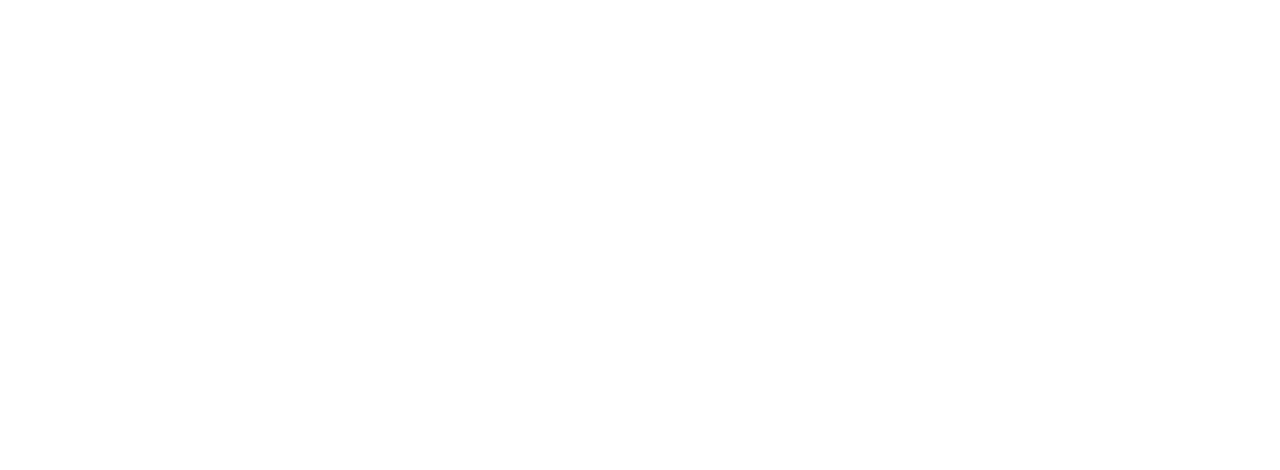
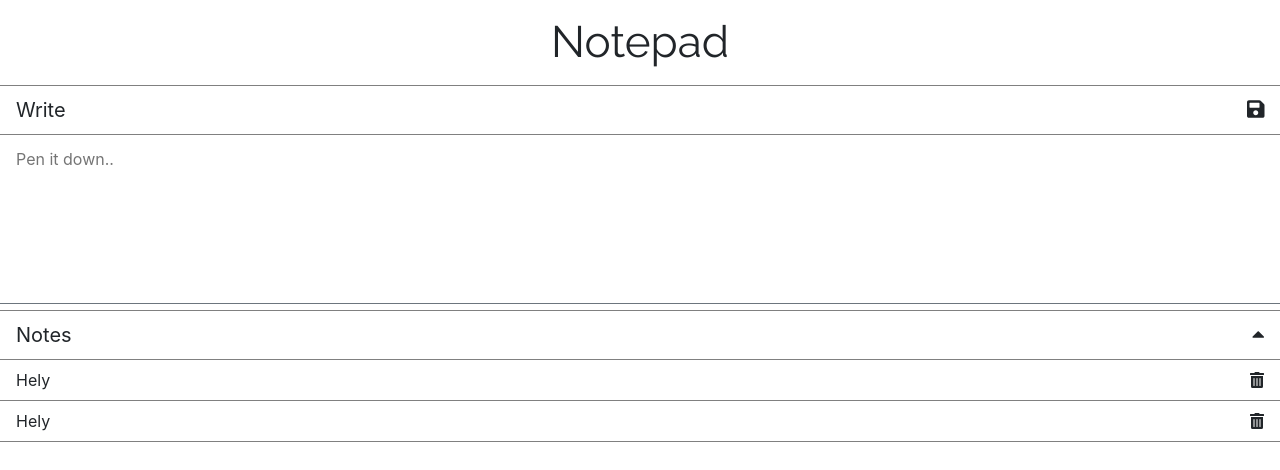
Before and after one commit to piyush078/notepad, a plain HTML site: page index.html in a window 1280 px wide. Drawn offline with nearby package versions, Linux system fonts and the light colour scheme.

Commit message:
Add the elements to the template Add the notes list container. Fix display property of window cover element.

```diff
--- /dev/null
+++ b/css/display.css
@@ -0,0 +1,20 @@
+/**
+ * display.css
+ *
+ * This stylesheet styles the elements for a good user interface.
+ */
+
+.n-header-title {
+  font-family: "Raleway", sans-serif;
+}
+
+.n-content-input {
+  width: 100%;
+  border-radius: 5px;
+  resize: none;
+  outline: 0;
+  padding: 0.75rem 1rem;
+  border: 0;
+  border-radius: 0;
+  border-bottom: 1px solid #6c757d;
+}
--- a/css/index.css
+++ b/css/index.css
@@ -2,22 +2,38 @@
  * index.css
  *
  * This is the main stylesheet of the application.
- * It defines the basic styling properties to the elements.
+ * It defines the basic styling properties of the elements.
  */
+
+/* =================================================================
+   Load the fonts
+   ================================================================= */
+
+@import url('https://fonts.googleapis.com/css?family=Raleway');
+
+
+/* =================================================================
+   Styles for different devices
+   ================================================================= */
 
 /* Small devices (portrait phones, phones, less than 768px) */
 @media (max-width: 767.98px) {
-  html {
+  #window-cover-title div {
     font-size: 0.9rem;
   }
 }
 
 /* Medium devices (tablets, 768px and up) */
 @media (min-width: 768px) {
-  html {
+  #window-cover-title div {
     font-size: 1.2rem;
   }
 }
+
+
+/* =================================================================
+   Additional Display classes
+   ================================================================= */
 
 .display-5 {
   font-size: 2.75rem;
@@ -25,12 +41,17 @@
   line-height: 1.2;
 }
 
+
+/* =================================================================
+   Styles for the application
+   ================================================================= */
+
 #window-cover {
   height: 100vh;
   width: 100%;
+  display: none;
   background-color: gray;
 }
-
 
 /* Give flex display */
 .flex {
@@ -38,3 +59,16 @@
   justify-content: center;
   align-items: center;
 }
+
+.n-block-title {
+  font-size: 1.25rem;
+  line-height: 1.2;
+  border-top: 1px solid gray;
+  border-bottom: 1px solid gray;
+  padding: 0.75rem 1rem;
+}
+
+.n-content-list-item {
+  border-bottom: 1px solid gray;
+  padding: 0.5rem 1rem;
+}
--- a/index.html
+++ b/index.html
@@ -10,15 +10,70 @@
     <!-- Bootstrap CSS, index.css -->
     <link rel="stylesheet" href="https://maxcdn.bootstrapcdn.com/bootstrap/4.0.0/css/bootstrap.min.css" integrity="sha384-Gn5384xqQ1aoWXA+058RXPxPg6fy4IWvTNh0E263XmFcJlSAwiGgFAW/dAiS6JXm" crossorigin="anonymous">
     <link rel="stylesheet" href="css/index.css">
+    <link rel="stylesheet" href="css/display.css">
   </head>
   <body>
 
     <!-- Window cover to show error and block any interaction -->
-    <div id="window-cover" class="d-none">
+    <div id="window-cover">
       <div class="text-white text-center container">
         <div class="mb-2"><i class="fas fa-wrench fa-3x"></i></div>
         <div class="window-cover-title display-5 font-weight-light mb-2"></div>
         <div class="window-cover-body h4 font-weight-normal"></div>
+      </div>
+    </div>
+
+    <!-- Header of the application -->
+    <div id="n-header" class="text-center mt-3">
+      <div class="n-header-title display-5">Notepad</div>
+    </div>
+
+    <!-- Content of the application -->
+    <div class="n-content mt-3">
+
+      <!-- New note content -->
+      <div class="n-block-title" data-target="#n-content-input-area" data-toggle="collapse">
+        <div class="row">
+          <div class="n-content-input-header col-8">Write</div>
+          <div class="n-content-input-icon col-4 text-right"><i class="fas fa-save"></i></div>
+        </div>
+      </div>
+      <div id="n-content-input-area" class="collapse show">
+        <textarea class="n-content-input" rows="6" placeholder="Pen it down.."></textarea>
+      </div>
+
+      <!-- Previous notes -->
+      <div class="n-block-title">
+        <div class="row">
+          <div class="n-content-list-header col-8">Notes</div>
+          <div class="n-content-list-icon col-4 text-right"><i class="fas fa-caret-up"></i></div>
+        </div>
+      </div>
+
+      <!-- List of the notes -->
+      <div class="n-content-list-area">
+
+        <!-- List items -->
+        <div class="n-content-list-item">
+          <div class="n-content-list-item-header">
+            <div class="row">
+              <div class="n-content-list-item-title col-8 text-truncate" data-toggle="collapse" data-target="#note-123456789">Hely</div>
+              <div class="n-content-list-item-icon col-4 text-right"><i class="fas fa-trash-alt"></i></div>
+            </div>
+          </div>
+          <div id="note-123456789" class="collapse hide mt-2">Dapibus ac facilisis in</div>
+        </div>
+
+        <div class="n-content-list-item">
+          <div class="n-content-list-item-header">
+            <div class="row">
+              <div class="n-content-list-item-title col-8 text-truncate" data-toggle="collapse" data-target="#note-123456798">Hely</div>
+              <div class="n-content-list-item-icon col-4 text-right"><i class="fas fa-trash-alt"></i></div>
+            </div>
+          </div>
+          <div id="note-123456798" class="collapse hide mt-2">Hey dude what up</div>
+        </div>
+
       </div>
     </div>
 
--- a/js/display.js
+++ b/js/display.js
@@ -20,8 +20,7 @@ function displayWindowCover (windowCoverElementID, messageObject) {
   let bodyElementSelector = selector.find ("." + windowCoverElementID + "-body");
 
   // change class of the cover element and fill text in the children
-  selector.removeClass ("d-none").addClass ("d-block");
-  selector.addClass ("flex");
+  selector.removeClass ("d-none").addClass ("flex");
   titleElementSelector.text (messageObject.title || DEFAULT_ERROR_TITLE);
   bodyElementSelector.text (messageObject.body || DEFAULT_ERROR_BODY);
 }
```
